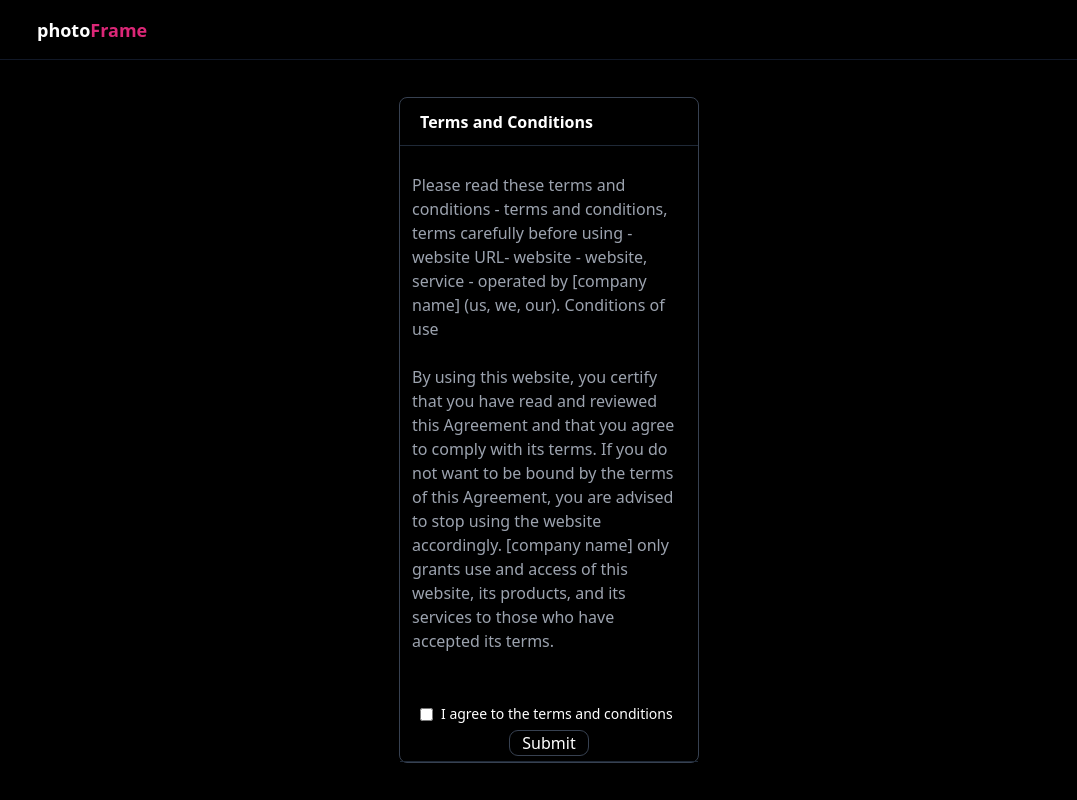
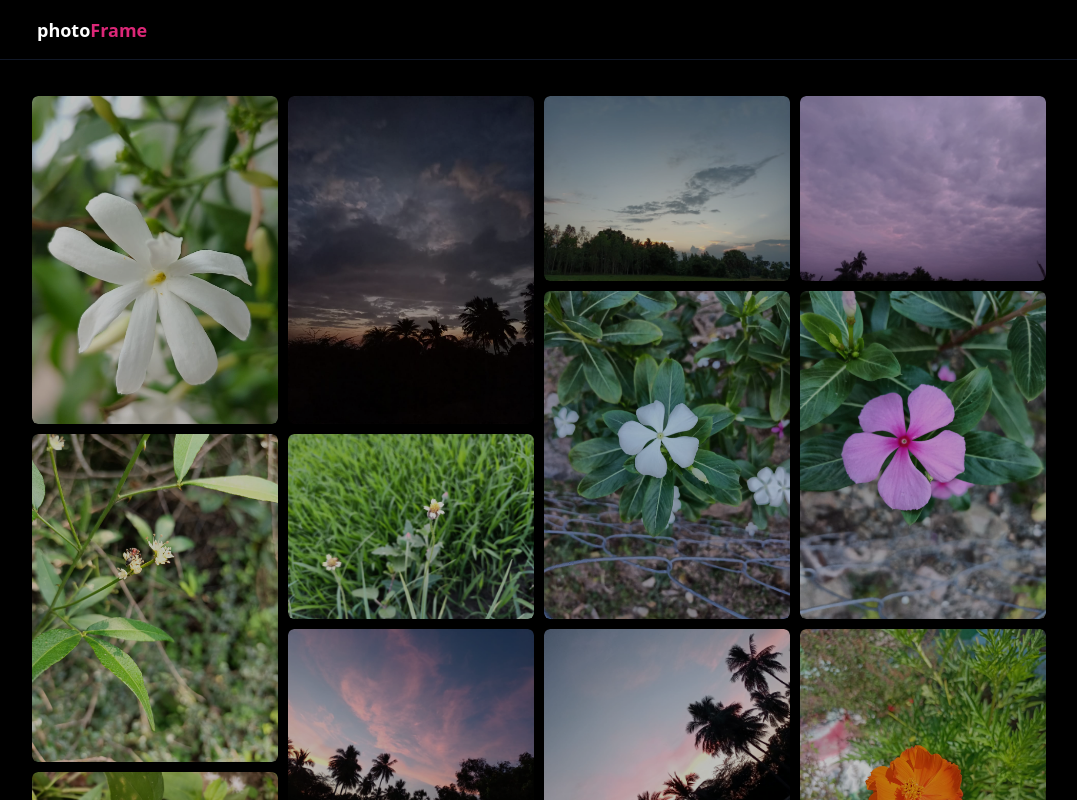
Before and after one commit to Harish-b-03/gallery, a Next.js app: page / in a window 1280 px wide. Shown: the top 800 px of the page, without its empty margins (91-1168 px from the left). Built offline with nearby package versions, Linux system fonts and the light colour scheme.

Commit message:
terms form updated

```diff
--- a/src/pages/index.tsx
+++ b/src/pages/index.tsx
@@ -10,7 +10,7 @@ import TermsConditions from '@/components/terms_conditions'
 export default function Home() {
   const [showImageViewer, setShowImageViewer] = useState(false)
   const [focusImage, setFocusImage] = useState<imageType>({id: 1, src: '/Images/Image-00001.jpeg',})
-  const [showTerms, setShowTerms] = useState(true)
+  const [showTerms, setShowTerms] = useState(false)
   return (
     <Layout>
       <Head>
```
